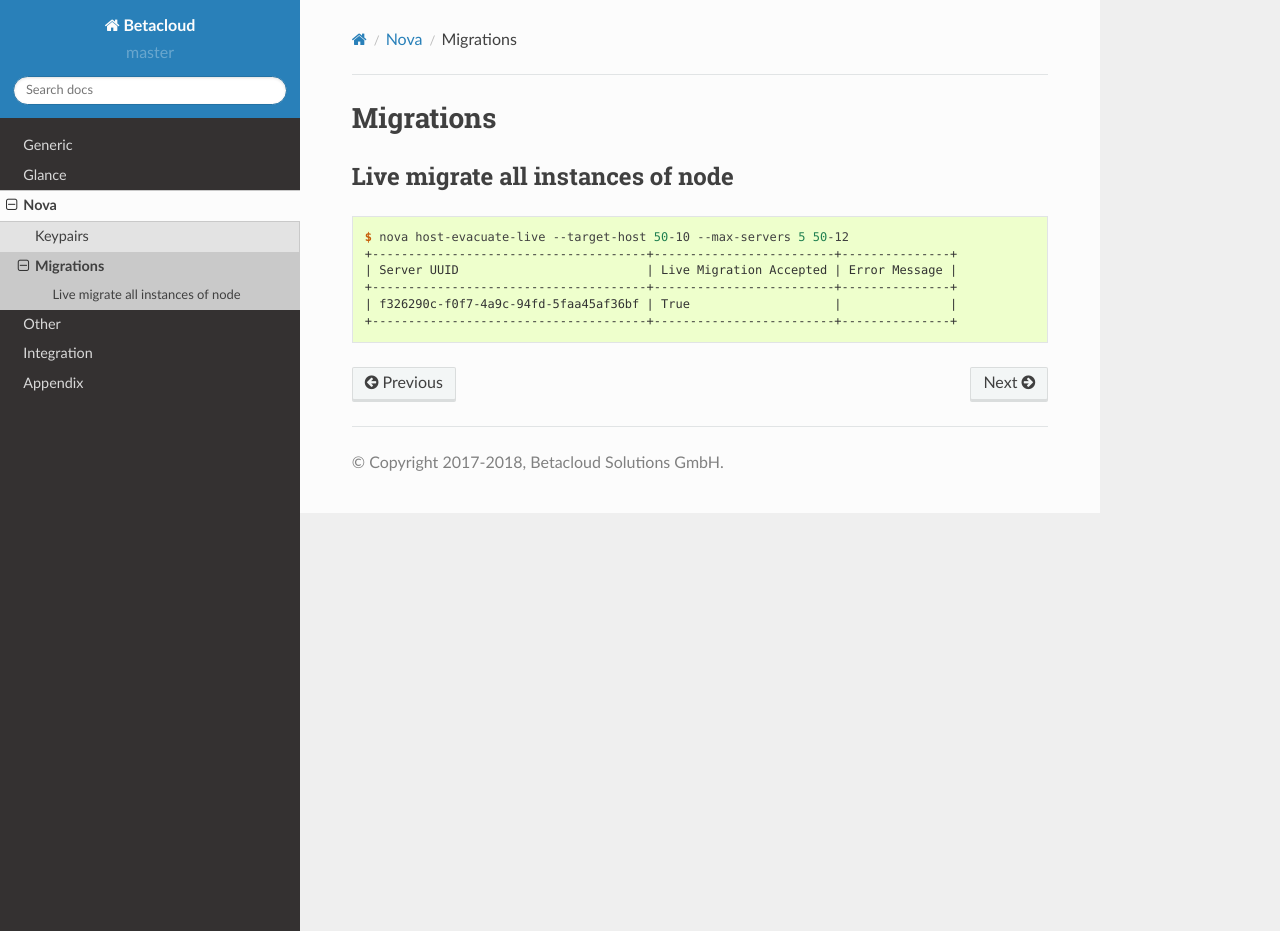
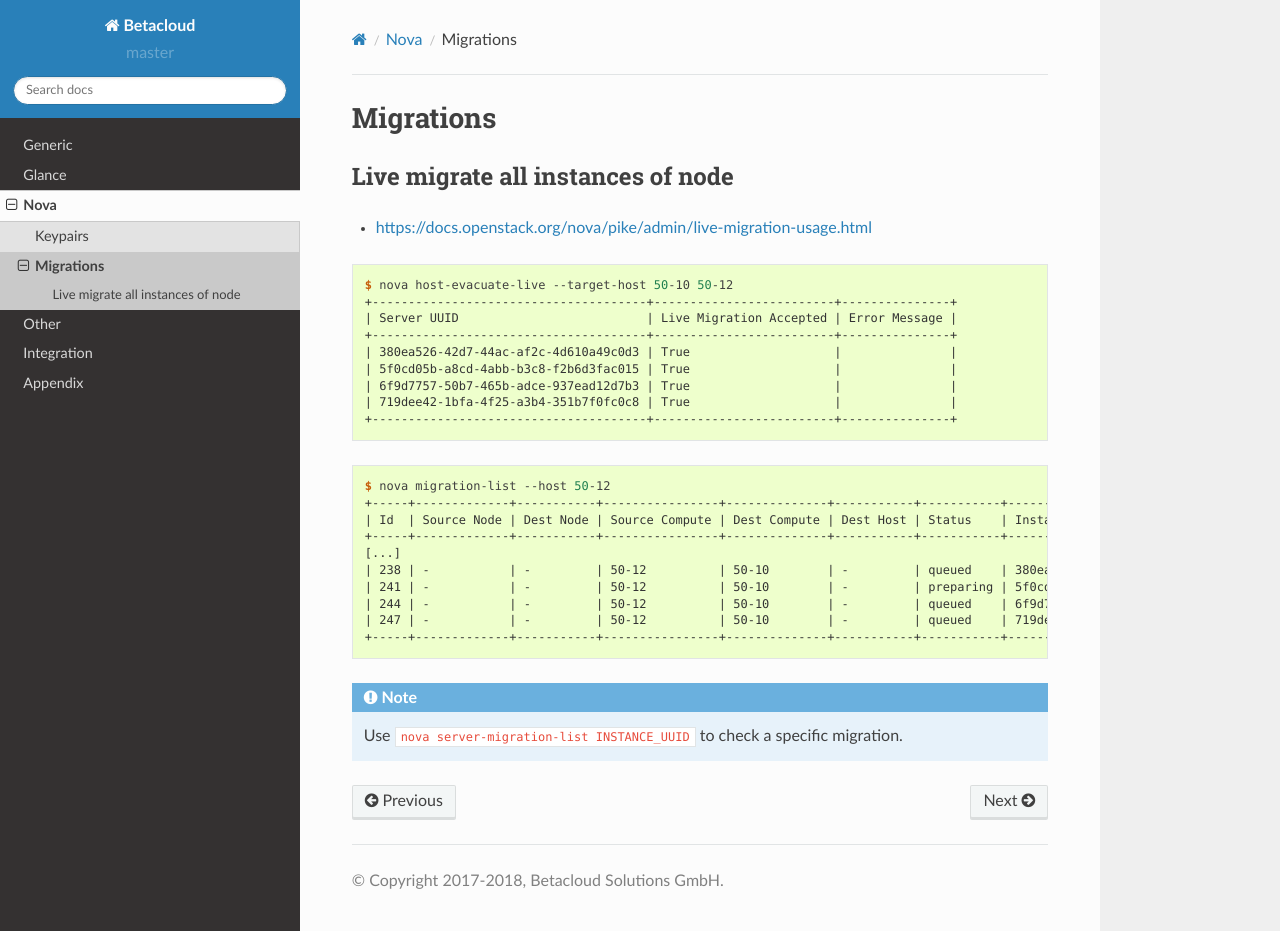
Before and after one commit to betacloud/documentation, a Sphinx documentation site: the page built from source/nova/migrations.rst, in a window 1280 px wide and 931 px high. Built offline with Sphinx 7.4.7 and the Read the Docs theme 2.0.0, drawn with Linux system fonts in a browser that asks for light colours; pages that are not in the unit, such as notebooks, are missing from menus.

Commit message:
Extend live migrations

```diff
--- a/source/nova/migrations.rst
+++ b/source/nova/migrations.rst
@@ -5,11 +5,33 @@ Migrations
 Live migrate all instances of node
 ==================================
 
+* https://docs.openstack.org/nova/pike/admin/live-migration-usage.html
+
 .. code-block:: console
 
-   $ nova host-evacuate-live --target-host 50-10 --max-servers 5 50-12
+   $ nova host-evacuate-live --target-host 50-10 50-12
    +--------------------------------------+-------------------------+---------------+
    | Server UUID                          | Live Migration Accepted | Error Message |
    +--------------------------------------+-------------------------+---------------+
-   | f326290c-f0f7-4a9c-94fd-5faa45af36bf | True                    |               |
+   | 380ea526-42d7-44ac-af2c-4d610a49c0d3 | True                    |               |
+   | 5f0cd05b-a8cd-4abb-b3c8-f2b6d3fac015 | True                    |               |
+   | 6f9d7757-50b7-465b-adce-937ead12d7b3 | True                    |               |
+   | 719dee42-1bfa-4f25-a3b4-351b7f0fc0c8 | True                    |               |
    +--------------------------------------+-------------------------+---------------+
+
+.. code-block:: console
+
+   $ nova migration-list --host 50-12
+   +-----+-------------+-----------+----------------+--------------+-----------+-----------+--------------------------------------+------------+------------+----------------------------+----------------------------+----------------+
+   | Id  | Source Node | Dest Node | Source Compute | Dest Compute | Dest Host | Status    | Instance UUID                        | Old Flavor | New Flavor | Created At                 | Updated At                 | Type           |
+   +-----+-------------+-----------+----------------+--------------+-----------+-----------+--------------------------------------+------------+------------+----------------------------+----------------------------+----------------+
+   [...]
+   | 238 | -           | -         | 50-12          | 50-10        | -         | queued    | 380ea526-42d7-44ac-af2c-4d610a49c0d3 | 84         | 84         | 2018-05-23T09:56:05.000000 | 2018-05-23T09:56:08.000000 | live-migration |
+   | 241 | -           | -         | 50-12          | 50-10        | -         | preparing | 5f0cd05b-a8cd-4abb-b3c8-f2b6d3fac015 | 84         | 84         | 2018-05-23T09:56:05.000000 | 2018-05-23T09:56:07.000000 | live-migration |
+   | 244 | -           | -         | 50-12          | 50-10        | -         | queued    | 6f9d7757-50b7-465b-adce-937ead12d7b3 | 84         | 84         | 2018-05-23T09:56:06.000000 | 2018-05-23T09:56:07.000000 | live-migration |
+   | 247 | -           | -         | 50-12          | 50-10        | -         | queued    | 719dee42-1bfa-4f25-a3b4-351b7f0fc0c8 | 84         | 84         | 2018-05-23T09:56:06.000000 | 2018-05-23T09:56:08.000000 | live-migration |
+   +-----+-------------+-----------+----------------+--------------+-----------+-----------+--------------------------------------+------------+------------+----------------------------+----------------------------+----------------+
+
+.. note::
+
+   Use ``nova server-migration-list INSTANCE_UUID`` to check a specific migration.
```
